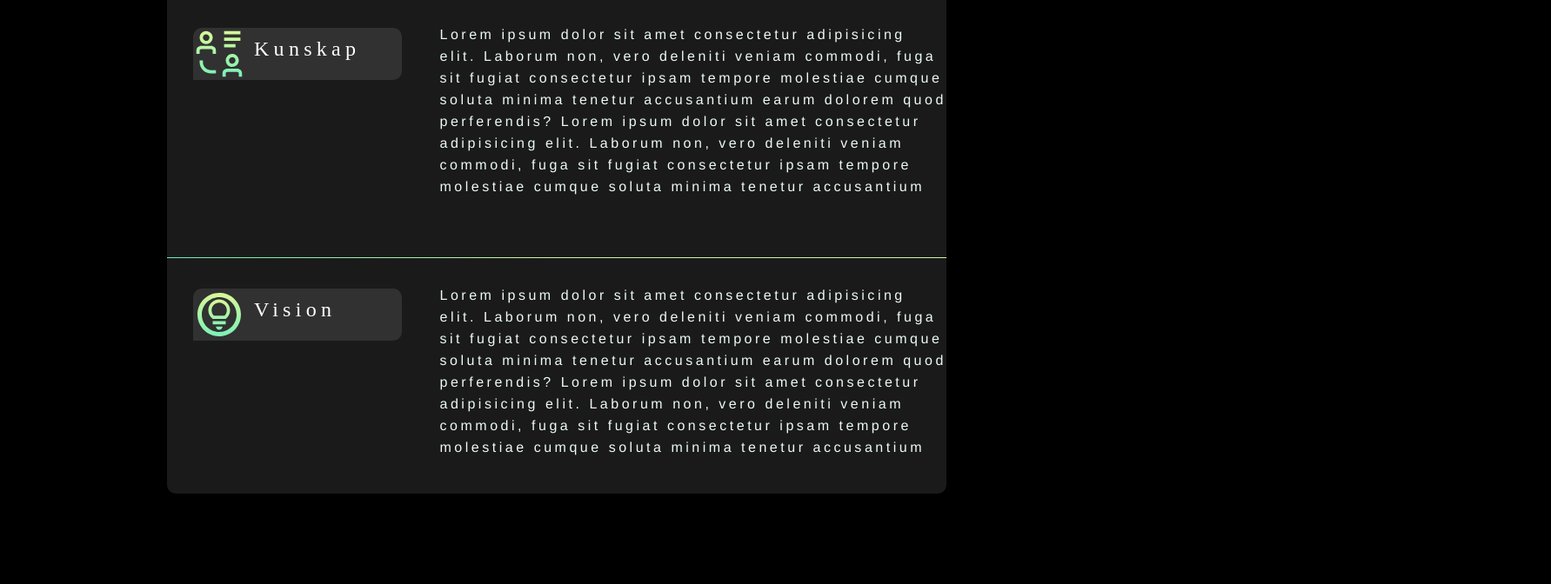
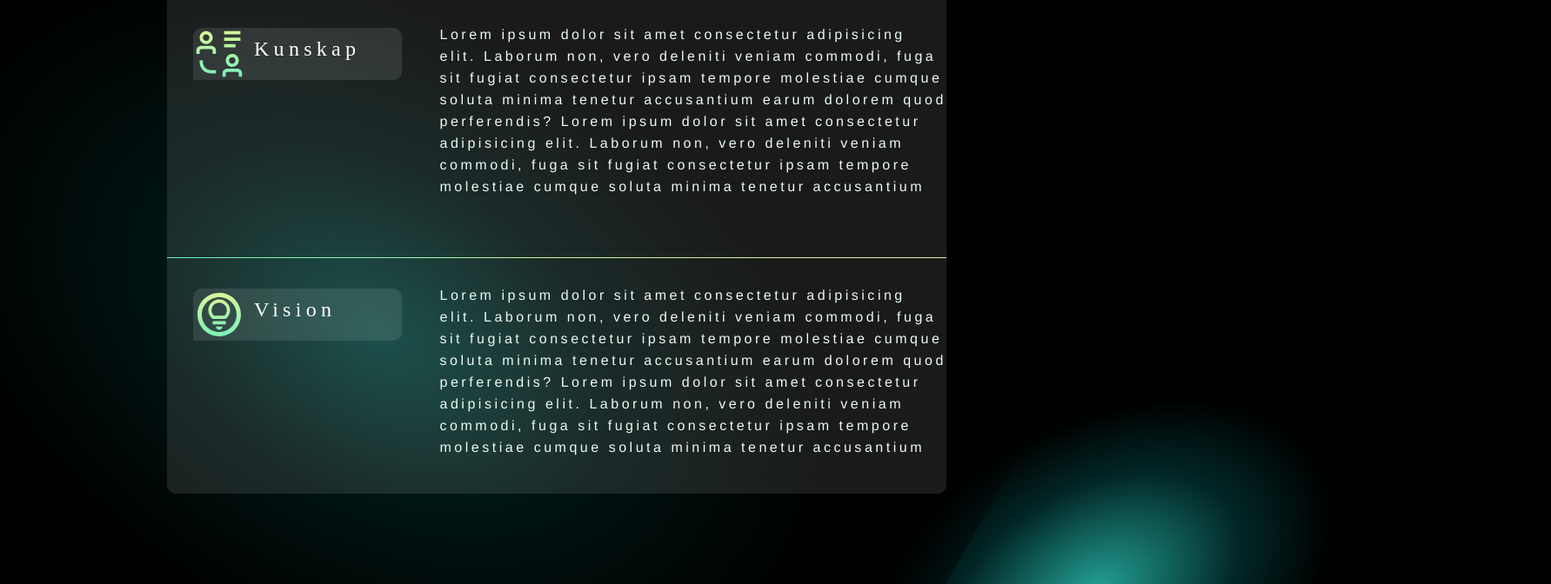
Before and after one commit to dkingbrandt/rk.code, a React (Create React App) app in the folder client/: page /om-oss in a window 1280 px wide. Shown: the part 640-1312 px from the top of the page at 87% size, 1783 px wide, since content can reach past the window. Built offline with nearby package versions, Linux system fonts and the light colour scheme; a web font is replaced by a local one.

Commit message:
gradients

```diff
--- a/client/src/scss/pages/aboutUs.scss
+++ b/client/src/scss/pages/aboutUs.scss
@@ -5,7 +5,43 @@
   position: relative;
 }
 
+.radialGradientGreen {
+  position: absolute;
+  min-width: 854.19px;
+  min-height: 684.11px;
+  left: 60%;
+  top: -115px;
+  z-index: -1;
+  transform: rotate(25.29deg);
+  background: radial-gradient(111.83% 81.76% at 70.18% 1.12%, #1D2E02 42.98%, #000000 72.47%, #000000 99.19%)
+}
+
+.radialsmall {
+  position: absolute;
+  min-width: 900.58px;
+  min-height: 700.76px;
+  left: 60%;
+  top: 950px;
+  z-index: -1;
+  transform: rotate(-30deg);
+  background: radial-gradient(56.51% 46.26% at 52.72% 55.17%, #23a195 0%, #022e2ed5 35.58%, #000201 57.29%, rgba(0, 0, 0, 0) 100%)
+}
+
+
+.radialbig {
+  position: absolute;
+  min-width: 1500px;
+  min-height: 1200px;
+  left: -25%;
+  top: 350px;
+  z-index: -1;
+  transform: rotate(30deg);
+  background: radial-gradient(56.51% 46.26% at 52.72% 55.17%, #023D37 0%, #011311 33.33%, #000000 66.67%, rgba(0, 0, 0, 0) 100%)
+}
+
 .history-container {
+
+  z-index: 20;
   display: flex;
   flex-direction: column;
   justify-content: center;
--- a/client/src/views/About.js
+++ b/client/src/views/About.js
@@ -20,9 +20,13 @@ import sassIcon from './../img/sass.svg';
 
 export default function About() {
   return (
-    <div className='about-container'>
+    <div className='about-container blurr'>
       <Header />
-      <div className='history-wrapper'>
+         <div className='radialGradientGreen'></div>
+         <div className='radialsmall'></div>
+         <div className='radialbig'></div>
+         <div className='history-wrapper'>
+
 
         <div className='history-container'>
           <h1 className='history-heading'>VÅR HISTORIA</h1>
```
